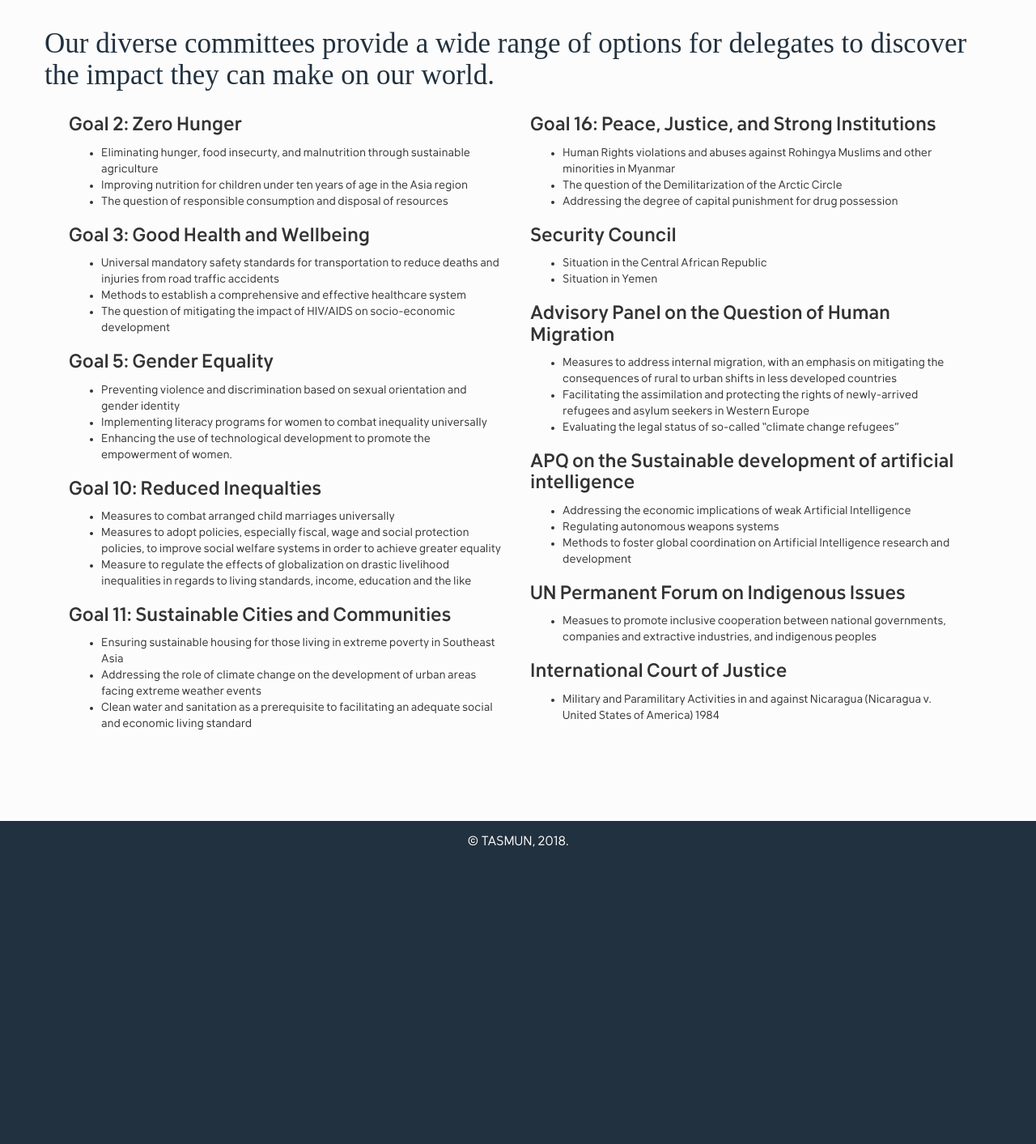
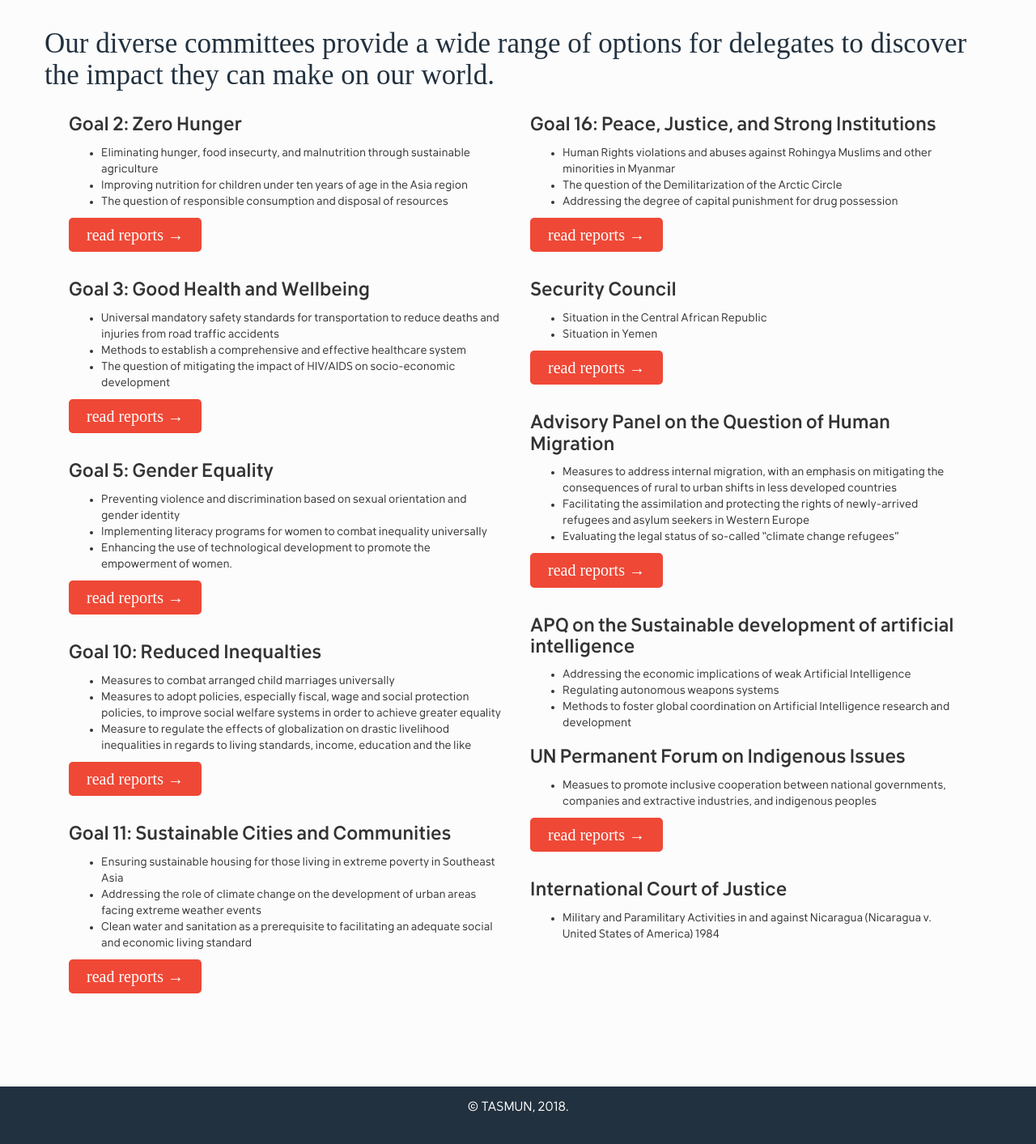
Before and after one commit to alexandernext/tasmun, a Jekyll site: the page built from committees.html, in a window 1280 px wide. Shown: the part 261-1674 px from the top of the page at 81% size. Built offline with Jekyll 4.4.1, drawn with Linux system fonts in a browser that asks for light colours; some web fonts are replaced.

Commit message:
Update Chair Report Buttons

```diff
--- a/committees.html
+++ b/committees.html
@@ -14,8 +14,8 @@ title: Committees and Issues
       <li>Improving nutrition for children under ten years of age in the Asia region</li>
       <li>The question of responsible consumption and disposal of resources</li>
     </ul>
-<!--     <a class="btn btn-info" href="assets/reports/CDIS.pdf">read reports →</a>
- -->  </div>
+    <a class="btn btn-info" href="assets/reports/Goal 2.pdf">read reports →</a>
+  </div>
   <div class="item">
     <h3 class="item-title">Goal 3: Good Health and Wellbeing</h3>
     <ul>
@@ -23,8 +23,8 @@ title: Committees and Issues
       <li>Methods to establish a comprehensive and effective healthcare system</li>
       <li>The question of mitigating the impact of HIV/AIDS on socio-economic development</li>
     </ul>
-<!--     <a class="btn btn-info" href="assets/reports/ECOSOC.pdf">read reports →</a>
- -->  </div>
+    <a class="btn btn-info" href="assets/reports/Goal 3.pdf">read reports →</a>
+  </div>
   <div class="item">
     <h3 class="item-title">Goal 5: Gender Equality</h3>
     <ul>
@@ -32,8 +32,8 @@ title: Committees and Issues
       <li>Implementing literacy programs for women to combat inequality universally</li>
       <li>Enhancing the use of technological development to promote the empowerment of women.</li>
     </ul>
-<!--     <a class="btn btn-info" href="assets/reports/ENV.pdf">read reports →</a>
- -->  </div>
+    <a class="btn btn-info" href="assets/reports/Goal 5.pdf">read reports →</a>
+  </div>
   <div class="item">
     <h3 class="item-title">Goal 10: Reduced Inequalties</h3>
     <ul>
@@ -41,8 +41,8 @@ title: Committees and Issues
       <li>Measures to adopt policies, especially fiscal, wage and social protection policies, to improve social welfare systems in order to achieve greater equality</li>
       <li>Measure to regulate the effects of globalization on drastic livelihood inequalities in regards to living standards, income, education and the like</li>
     </ul>
-<!--     <a class="btn btn-info" href="assets/reports/HRC.pdf">read reports →</a>
- -->  </div>
+    <a class="btn btn-info" href="assets/reports/Goal 10.pdf">read reports →</a>
+  </div>
   <div class="item">
     <h3 class="item-title">Goal 11: Sustainable Cities and Communities</h3>
     <ul>
@@ -50,8 +50,8 @@ title: Committees and Issues
       <li>Addressing the role of climate change on the development of urban areas facing extreme weather events</li>
       <li>Clean water and sanitation as a prerequisite to facilitating an adequate social and economic living standard</li>
     </ul>
-<!--     <a class="btn btn-info" href="assets/reports/SPECPOL.pdf">read reports →</a>
- -->  </div>
+    <a class="btn btn-info" href="assets/reports/Goal 11.pdf">read reports →</a>
+  </div>
 </div>
 <div class="col-md-6">
   <div class="item">
@@ -61,16 +61,16 @@ title: Committees and Issues
       <li>The question of the Demilitarization of the Arctic Circle</li>
       <li>Addressing the degree  of capital punishment for drug possession</li>
     </ul>
-<!--     <a class="btn btn-info" href="assets/reports/SOCHUM.pdf">read reports →</a>
- -->  </div>
+    <a class="btn btn-info" href="assets/reports/Goal 16.pdf">read reports →</a>
+  </div>
   <div class="item">
     <h3 class="item-title">Security Council</h3>
     <ul>
       <li>Situation in the Central African Republic</li>
       <li>Situation in Yemen</li>
     </ul>
-<!--     <a class="btn btn-info" href="assets/reports/SC.pdf">read reports →</a>
- -->  </div>
+    <a class="btn btn-info" href="assets/reports/Security Council.pdf">read reports →</a>
+  </div>
   <div class="item">
     <h3 class="item-title"> Advisory Panel on the Question of Human Migration</h3>
     <ul>
@@ -78,8 +78,8 @@ title: Committees and Issues
       <li>Facilitating the assimilation and protecting the rights of newly-arrived refugees and asylum seekers in Western Europe</li>
       <li>Evaluating the legal status of so-called “climate change refugees”</li>
     </ul>
-<!--     <a class="btn btn-info" href="assets/reports/HCC.pdf">read reports →</a>
- -->  </div>
+    <a class="btn btn-info" href="assets/reports/Migration.pdf">read reports →</a>
+  </div>
   <div class="item">
     <h3 class="item-title"> APQ on the Sustainable development of artificial intelligence</h3>
     <ul>
@@ -94,8 +94,8 @@ title: Committees and Issues
     <ul>
       <li>Measues to promote inclusive cooperation between national governments, companies and extractive industries, and indigenous peoples</li>
     </ul>
-<!--     <a class="btn btn-info" href="assets/reports/APQ.pdf">read reports →</a>
- -->  </div>
+    <a class="btn btn-info" href="assets/reports/Indigenous.pdf">read reports →</a>
+  </div>
   <div class="item">
     <h3 class="item-title">International Court of Justice</h3>
     <ul>
```
